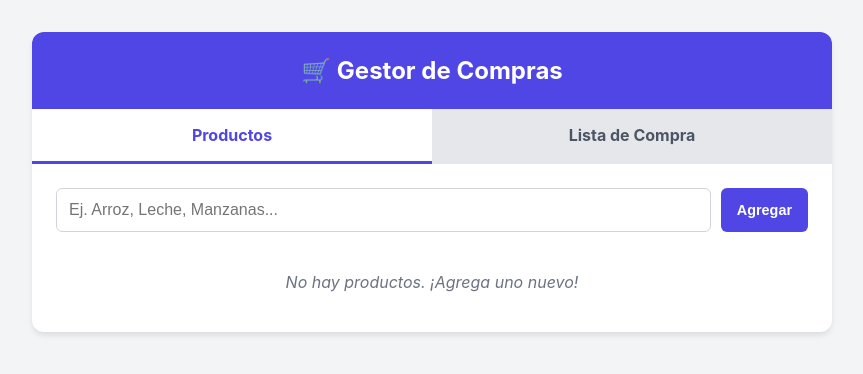
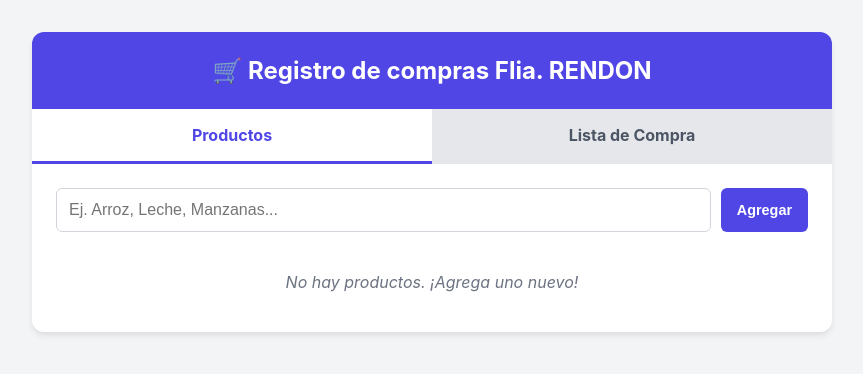
Before and after one commit to eduardozarco707/lista-de-compras, a Flask app: page / in a window 1280 px wide. Shown: the top 374 px of the page, without its empty margins (208-1071 px from the left). Run offline with Flask 3, Linux system fonts and the light colour scheme; data that the repository does not hold is empty.

Commit message:
Update index.html

```diff
--- a/templates/index.html
+++ b/templates/index.html
@@ -118,7 +118,7 @@
 
 <div class="container">
     <header>
-        <h1>🛒 Gestor de Compras</h1>
+        <h1>🛒 Registro de compras Flia. RENDON</h1>
     </header>
 
     <div class="tabs">
```
